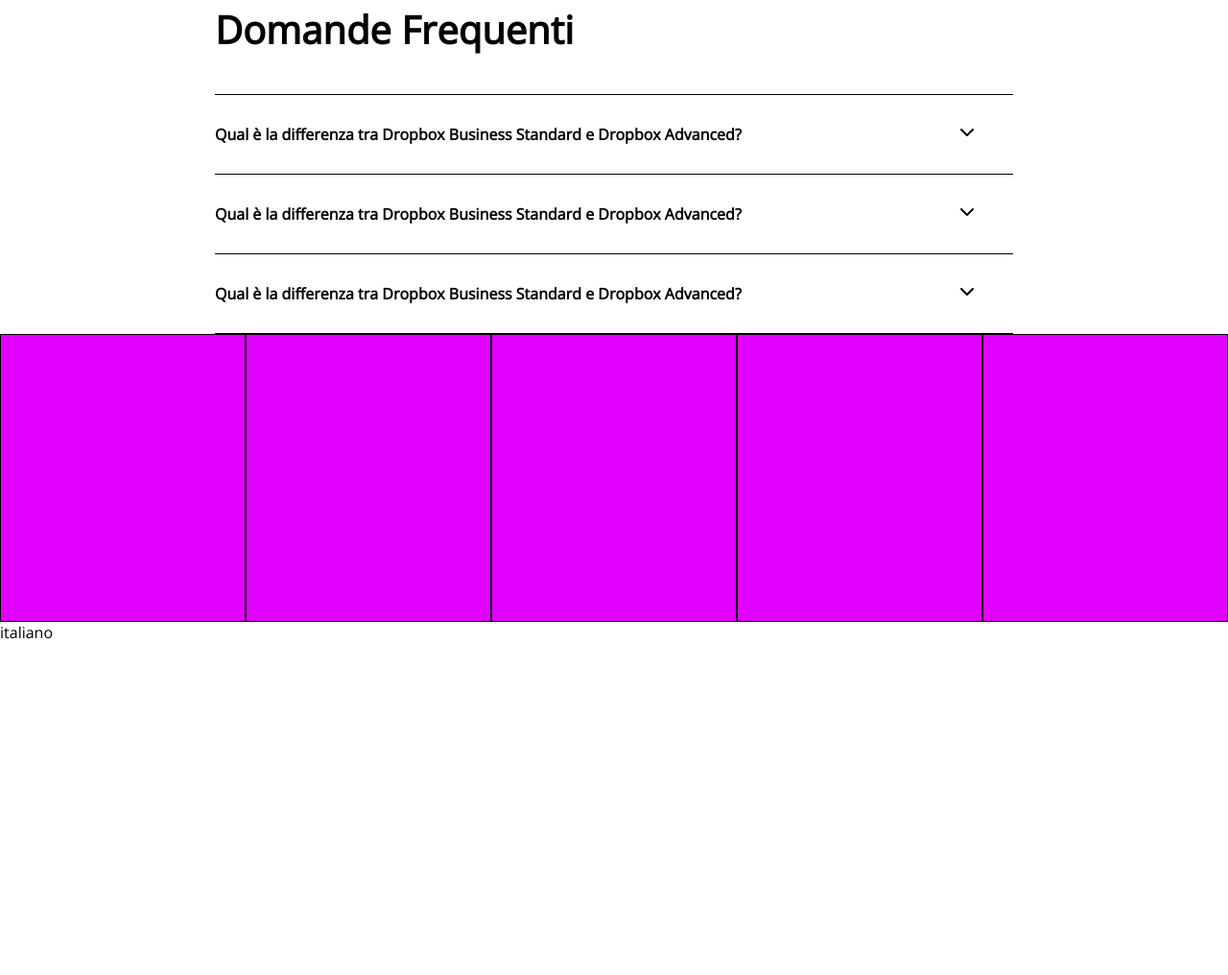
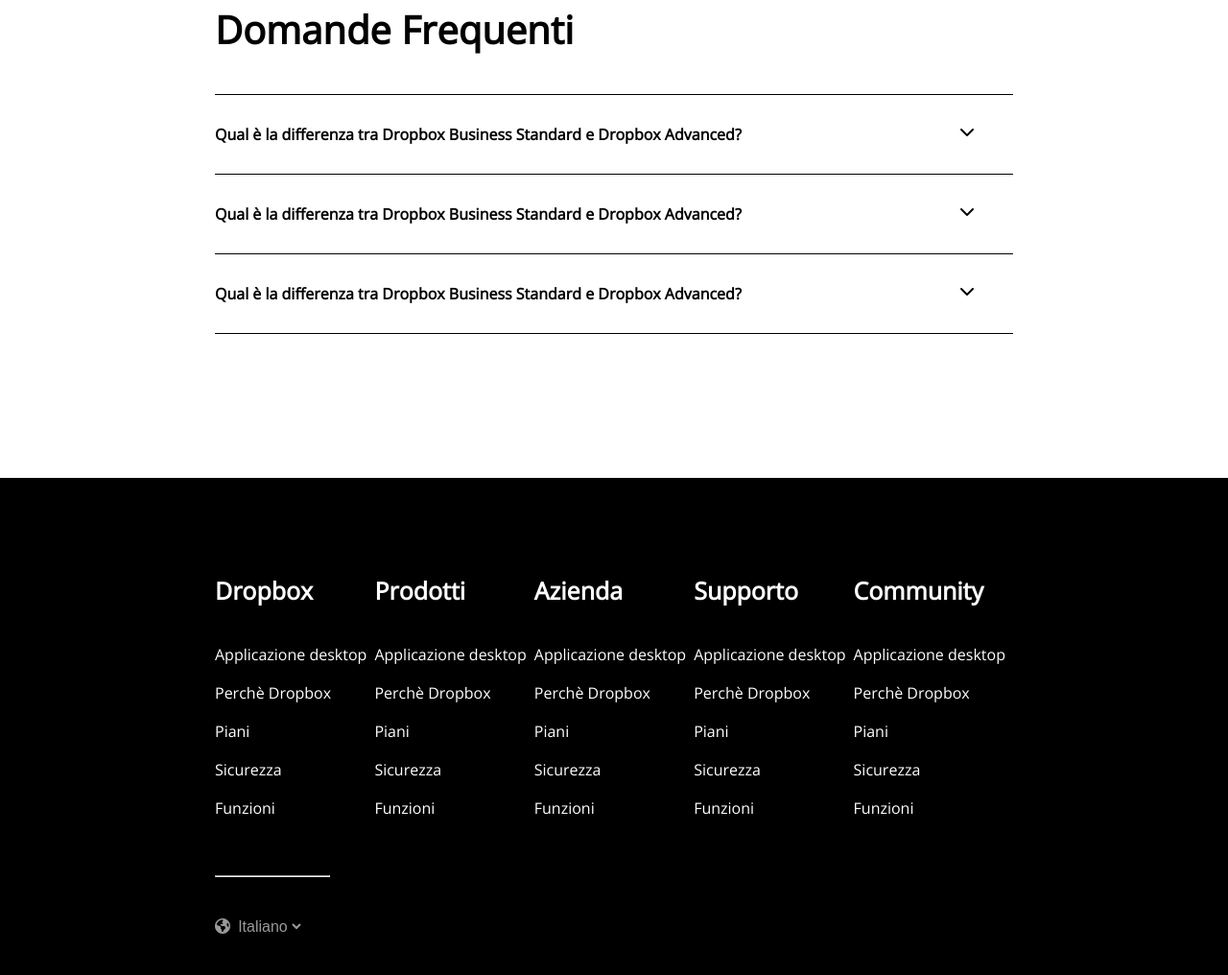
Before and after one commit to LucaFaedda/htmlcss-dropbox, a plain HTML site: page index.html in a window 1280 px wide. Shown: the part 6410-7426 px from the top of the page at 96% size. Before the commit the page ends 7080 px from the top, so only its background shows below. Drawn offline with nearby package versions, Linux system fonts and the light colour scheme.

Commit message:
complete footer

```diff
--- a/css/style.css
+++ b/css/style.css
@@ -25,6 +25,11 @@ header{
     top: 0;
     left: 0;
     width: 100%;
+}
+
+footer{
+    background-color: #000;
+    color: #ffff;
 }
 
 .container-lg{
@@ -134,9 +139,6 @@ header{
 
 .col-100-5{
     width: calc(100%/5);
-    background-color: rgb(225, 0, 255);
-    height: 300px;
-    border: solid 1px black;
 }
 
 .button{
@@ -196,6 +198,11 @@ ul{
 .padding-top-40px{
     padding-top: 40px;
 }
+
+.padding-top-100px{
+    padding-top: 100px;
+}
+
 
 .padding-b-20px{
     padding-bottom: 20px;
@@ -416,3 +423,40 @@ h1{
 .FAQ i{
     padding-right: 40px;
 }
+
+/* fine main */
+
+/* footer */
+
+footer ul li:first-child{
+    font-weight: bold;
+    font-size: 25px;
+    padding-bottom: 30px;
+}
+
+footer ul li:not(:first-child){
+    line-height: 2.5;
+
+}
+
+li a{
+    text-decoration: none;
+    color: #ffff;
+}
+
+footer select{
+    color:#999999;
+    background-color: #000;
+    font-size: 16px;
+    border-style: none;
+}
+
+.language{
+    color: #999999;
+    padding: 40px 0px;
+}
+
+.line-grey-2big{
+    width: 120px;
+    margin-top: 50px;
+}
--- a/index.html
+++ b/index.html
@@ -284,61 +284,67 @@
         <!-- fine main -->
         <!-- inizio footer -->
         <footer>
-            <div class="container">
+            <div class="container-lg margin-top-150px padding-top-100px">
                 <div class="row">
                     <div class="col-100-5">
                         <ul>
-                            <li></li>
-                            <li></li>
-                            <li></li>
-                            <li></li>
-                            <li></li>
-                            <li></li>
+                            <li>Dropbox</li>
+                            <li><a href="#">Applicazione desktop</a> </li>
+                            <li><a href="#">Perchè Dropbox</a></li>
+                            <li><a href="#">Piani</a></li>
+                            <li><a href="#">Sicurezza</a></li>
+                            <li><a href="#">Funzioni</a></li>
                         </ul>
                     </div>
                     <div class="col-100-5">
                         <ul>
-                            <li></li>
-                            <li></li>
-                            <li></li>
-                            <li></li>
-                            <li></li>
-                            <li></li>
+                            <li>Prodotti</li>
+                            <li><a href="#">Applicazione desktop</a> </li>
+                            <li><a href="#">Perchè Dropbox</a></li>
+                            <li><a href="#">Piani</a></li>
+                            <li><a href="#">Sicurezza</a></li>
+                            <li><a href="#">Funzioni</a></li>
                         </ul>
                     </div>
                     <div class="col-100-5">
                         <ul>
-                            <li></li>
-                            <li></li>
-                            <li></li>
-                            <li></li>
-                            <li></li>
-                            <li></li>
+                            <li>Azienda</li>
+                            <li><a href="#">Applicazione desktop</a> </li>
+                            <li><a href="#">Perchè Dropbox</a></li>
+                            <li><a href="#">Piani</a></li>
+                            <li><a href="#">Sicurezza</a></li>
+                            <li><a href="#">Funzioni</a></li>
                         </ul>
                     </div>
                     <div class="col-100-5">
                         <ul>
-                            <li></li>
-                            <li></li>
-                            <li></li>
-                            <li></li>
-                            <li></li>
-                            <li></li>
+                            <li>Supporto</li>
+                            <li><a href="#">Applicazione desktop</a> </li>
+                            <li><a href="#">Perchè Dropbox</a></li>
+                            <li><a href="#">Piani</a></li>
+                            <li><a href="#">Sicurezza</a></li>
+                            <li><a href="#">Funzioni</a></li>
                         </ul>
                     </div>
                     <div class="col-100-5">
                         <ul>
-                            <li></li>
-                            <li></li>
-                            <li></li>
-                            <li></li>
-                            <li></li>
-                            <li></li>
+                            <li>Community</li>
+                            <li><a href="#">Applicazione desktop</a> </li>
+                            <li><a href="#">Perchè Dropbox</a></li>
+                            <li><a href="#">Piani</a></li>
+                            <li><a href="#">Sicurezza</a></li>
+                            <li><a href="#">Funzioni</a></li>
                         </ul>
                     </div>
                 </div>
+                <hr class="line-grey-2big">
                 <div class="language">
-                    italiano
+                    <i class="fa-solid fa-earth-americas"></i>
+                    <select>
+                        <option value="italia">  Italiano </option>
+                        <option value="English"> English </option>
+                        <option value="French"> French</option>
+                    </select>
                 </div>
             </div>
         </footer>
```
